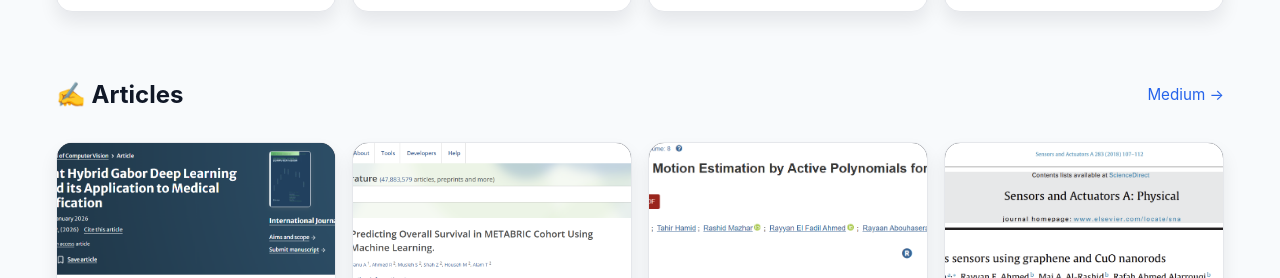
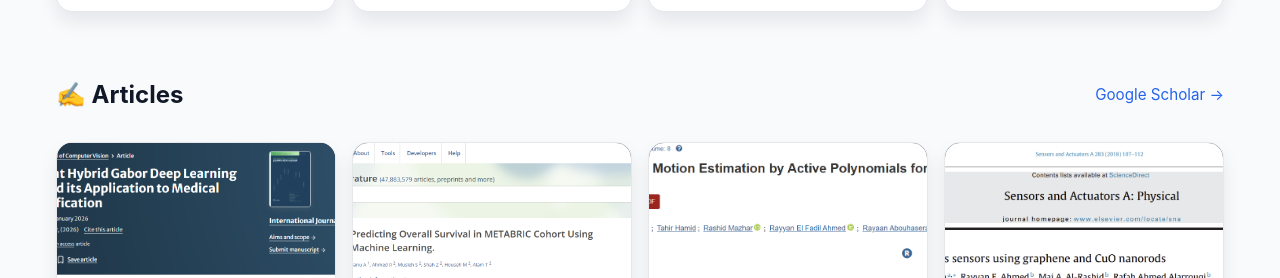
Before and after one commit to rayyanAhmed105/RayyanAhmed.github.io, a Jekyll site: the page built from index.md, in a window 1280 px wide and 900 px high, scrolled down 903 px. Shown: the part 175-453 px from the top of the window. Built offline with Jekyll 4.4.1, drawn with Linux system fonts in a browser that asks for light colours.

Commit message:
Update index.md

```diff
--- a/index.md
+++ b/index.md
@@ -108,7 +108,7 @@ title: "Home"
 <section id="articles" class="section">
   <div class="section-header">
     <h2>✍️ Articles</h2>
-    <a class="view-all" href="https://medium.com/@{{ site.medium_username }}" target="_blank" rel="noopener">Medium →</a>
+    <a class="view-all" href="https://scholar.google.com/citations?user=j9wCpRgAAAAJ&hl=en" target="_blank" rel="noopener">Google Scholar →</a>
   </div>
 
   {% assign articles_count = site.data.articles | size %}
```
